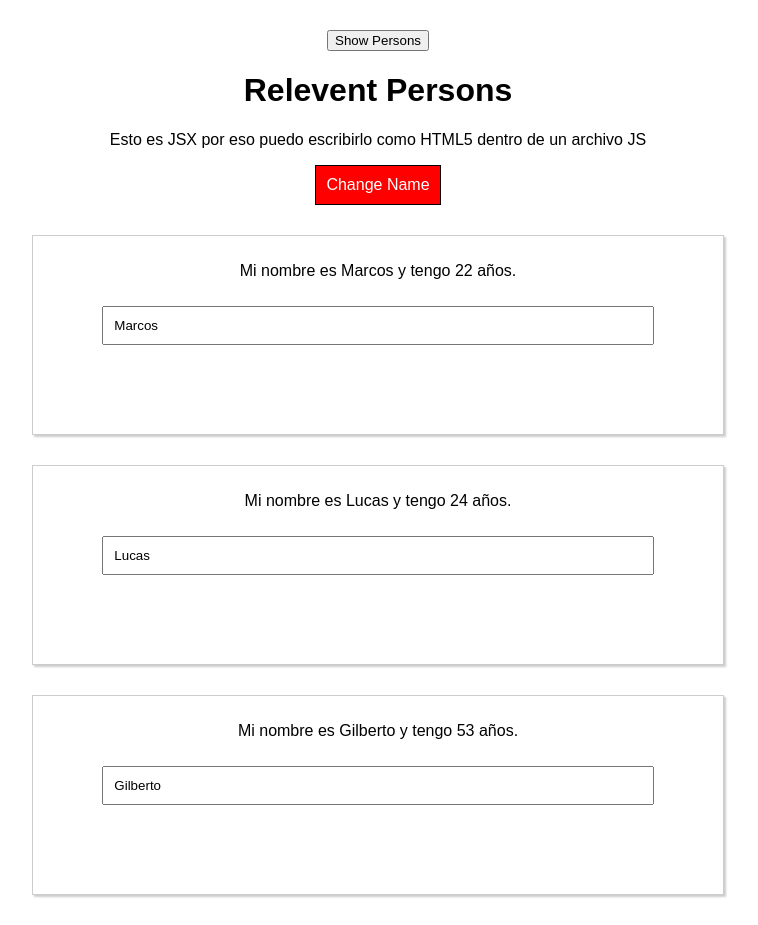
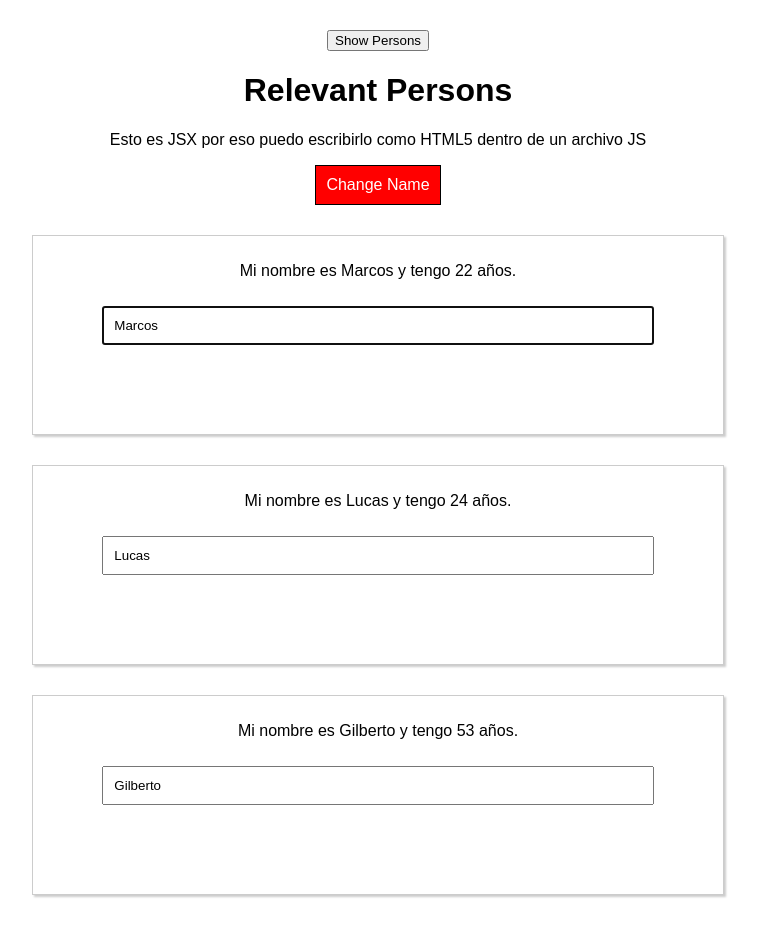
Before and after one commit to marting1777/first-react-app, a React app: page / in a window 1280 px wide. Both pictures are taken after a click on the button "Show Persons". Shown: the whole page, without its empty margins (262-1020 px from the left). Built offline with nearby package versions, Linux system fonts and the light colour scheme.

Commit message:
Lifecycle for updating

```diff
--- a/src/components/Persons/Person/Person.js
+++ b/src/components/Persons/Person/Person.js
@@ -15,7 +15,10 @@ class Person extends Component {
 	}
 
 	componentDidMount() {
-        console.log('[Persons.js] Inside componentDidMount()');
+		console.log('[Persons.js] Inside componentDidMount()');
+		if(this.props.position === 0) {
+			this.inputElement.focus();
+		}
     }
 
 	render () {
@@ -23,7 +26,11 @@ class Person extends Component {
 			<WithClass classes={classes.Person}>
 				<p onClick={this.props.click} style={{'padding': '10px'}}>Mi nombre es {this.props.name} y tengo {this.props.age} años.</p>
 				<p>{this.props.children}</p>
-				<input type="text" onChange={this.props.changed} value={this.props.name}/>
+				<input
+					ref={(inp) => {this.inputElement = inp}}
+					type="text"
+					onChange={this.props.changed}
+					value={this.props.name}/>
 			</WithClass>
 		);
 	}
--- a/src/components/Persons/Persons.js
+++ b/src/components/Persons/Persons.js
@@ -40,6 +40,7 @@ class Persons extends PureComponent {
             return <Person
                     click={() => this.props.clicked(index)}
                     name={person.name}
+                    position={index}
                     age={person.age}
                     key={person.id}
                     changed={(event) => this.props.changed(event, person.id)}/>
--- a/src/index.js
+++ b/src/index.js
@@ -4,5 +4,5 @@ import './index.css';
 import App from './containers/App';
 import registerServiceWorker from './registerServiceWorker';
 
-ReactDOM.render(<App title="Relevent Persons" />, document.getElementById('root'));
+ReactDOM.render(<App title="Relevant Persons" />, document.getElementById('root'));
 registerServiceWorker();
```
